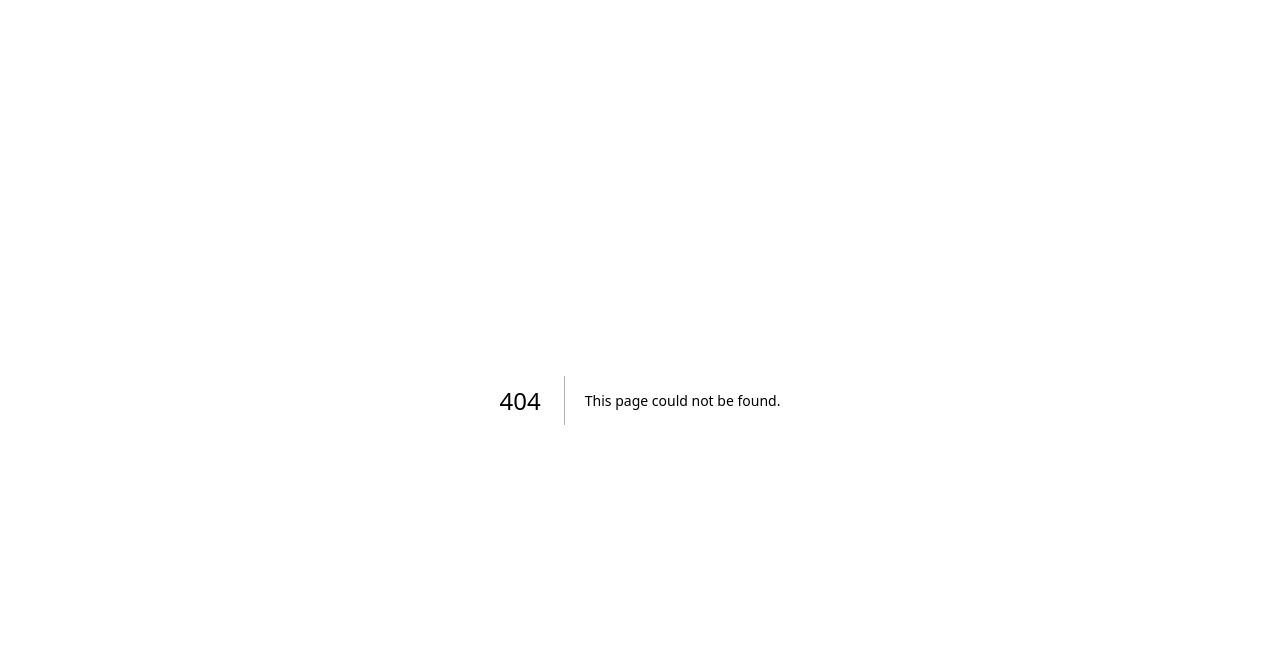
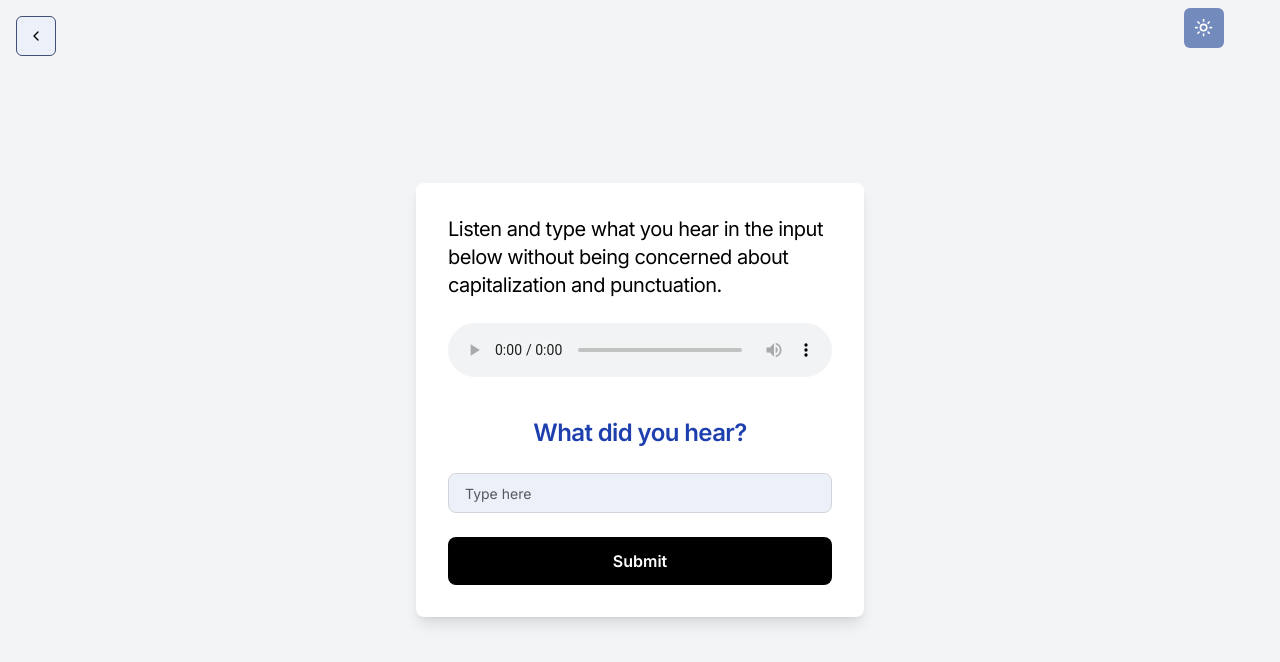
Before and after one commit to arthcc/tech-ears, a Next.js app: page /player-pages in a window 1280 px wide. Before the commit this address had no page. Shown: the top 662 px of the page. Built offline with nearby package versions, Linux system fonts and the light colour scheme.

Commit message:
Add player page component with theme toggle and input form

```diff
--- /dev/null
+++ b/src/app/player-pages/page.tsx
@@ -0,0 +1,78 @@
+"use client";
+import { Button } from "@/components/ui/button";
+import { Input } from "@/components/ui/input";
+import { ChevronLeft, Moon, Sun } from "lucide-react";
+import {
+  DropdownMenu,
+  DropdownMenuContent,
+  DropdownMenuItem,
+  DropdownMenuTrigger,
+} from "@/components/ui/dropdown-menu";
+import { useTheme } from "next-themes";
+
+export default function PlayerPage() {
+  const { theme, setTheme } = useTheme();
+
+  return (
+
+    <main className="flex items-center justify-center min-h-screen bg-gray-100 dark:bg-gray-900">
+       <header className="px-4 lg:px-6 h-14 flex items-center bg-gray-100 dark:bg-gray-900 w-full fixed top-0 z-10">
+        <div className="container mx-auto flex items-center justify-end">
+          <DropdownMenu>
+            <DropdownMenuTrigger asChild>
+              <Button size="icon">
+                <Sun className="h-[1.2rem] w-[1.2rem] rotate-0 scale-100 transition-all dark:-rotate-90 dark:scale-0" />
+                <Moon className="absolute h-[1.2rem] w-[1.2rem] rotate-90 scale-0 transition-all dark:rotate-0 dark:scale-100" />
+                <span className="sr-only">Toggle theme</span>
+              </Button>
+            </DropdownMenuTrigger>
+            <DropdownMenuContent align="end">
+              <DropdownMenuItem onClick={() => setTheme("light")}>
+                Light
+              </DropdownMenuItem>
+              <DropdownMenuItem onClick={() => setTheme("dark")}>
+                Dark
+              </DropdownMenuItem>
+              <DropdownMenuItem onClick={() => setTheme("system")}>
+                System
+              </DropdownMenuItem>
+            </DropdownMenuContent>
+          </DropdownMenu>
+        </div>
+
+        <div className="absolute top-0 left-0 m-4">
+      <Button variant="outline" size="icon" onClick={handleClick}>
+        <ChevronLeft className="h-4 w-4" />
+      </Button>
+    </div>
+      </header>
+      <div className="flex flex-col items-center w-full max-w-md p-8 bg-white dark:bg-gray-800 rounded-lg shadow-lg">
+        <h4 className="mb-6 text-xl tracking-tight">
+          Listen and type what you hear in the input below without being
+          concerned about capitalization and punctuation.
+        </h4>
+        <audio controls className="w-full mb-6">
+          <source src="speech.mp3" type="audio/mp3" />
+          Your browser does not support the audio element.
+        </audio>
+
+        <h3 className="mt-4 text-2xl font-semibold tracking-tight text-blue-h1 dark:text-blue-400 mb-6">
+          What did you hear?
+        </h3>
+        <Input
+          type="text"
+          placeholder="Type here"
+          className="w-full p-4 mb-6 border border-gray-300 rounded-lg focus:outline-none"
+        />
+        <button className="w-full px-6 py-3 font-semibold text-white bg-black rounded-lg hover:bg-gray-900 focus:outline-none">
+          Submit
+        </button>
+      </div>
+
+
+    </main>
+  );
+}
+const handleClick = () => {
+  window.location.href = 'http://localhost:3000';
+};
```
